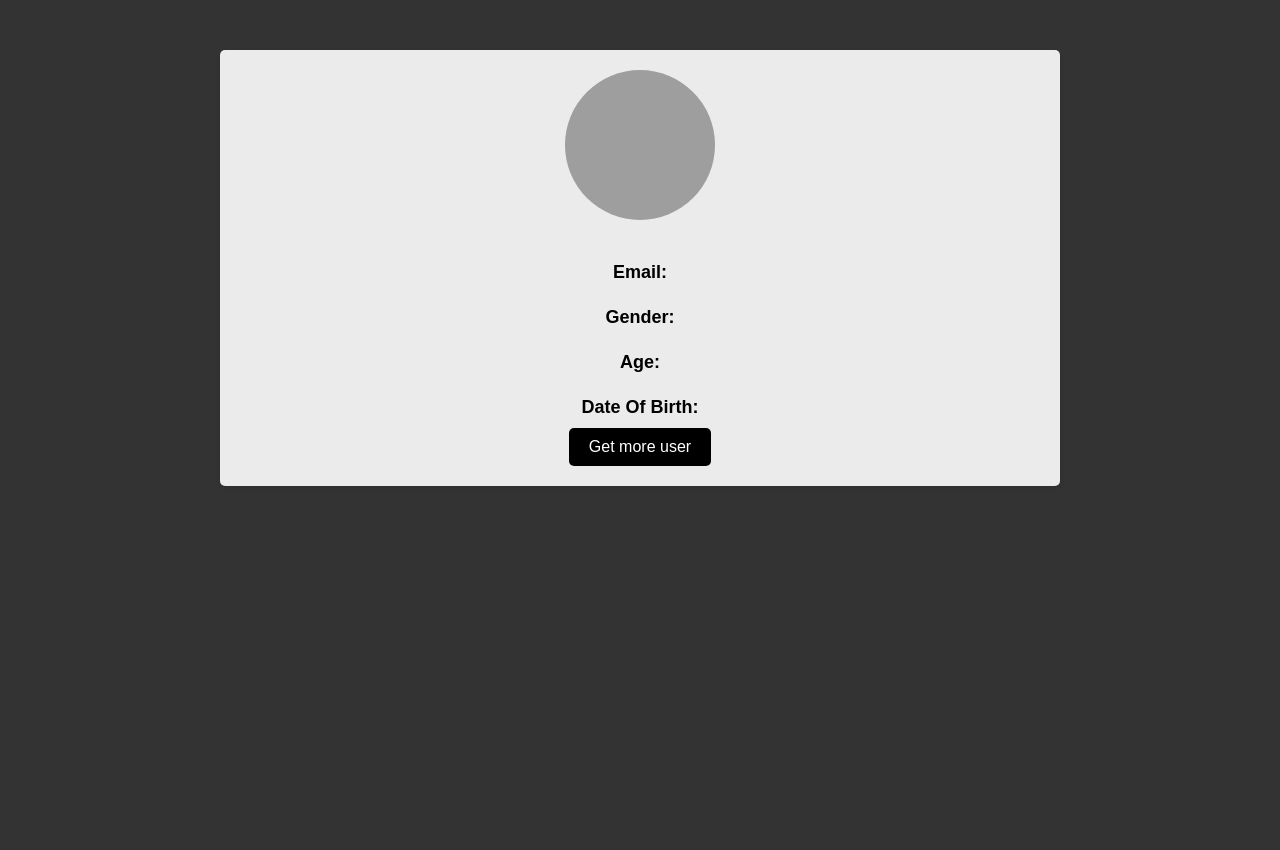
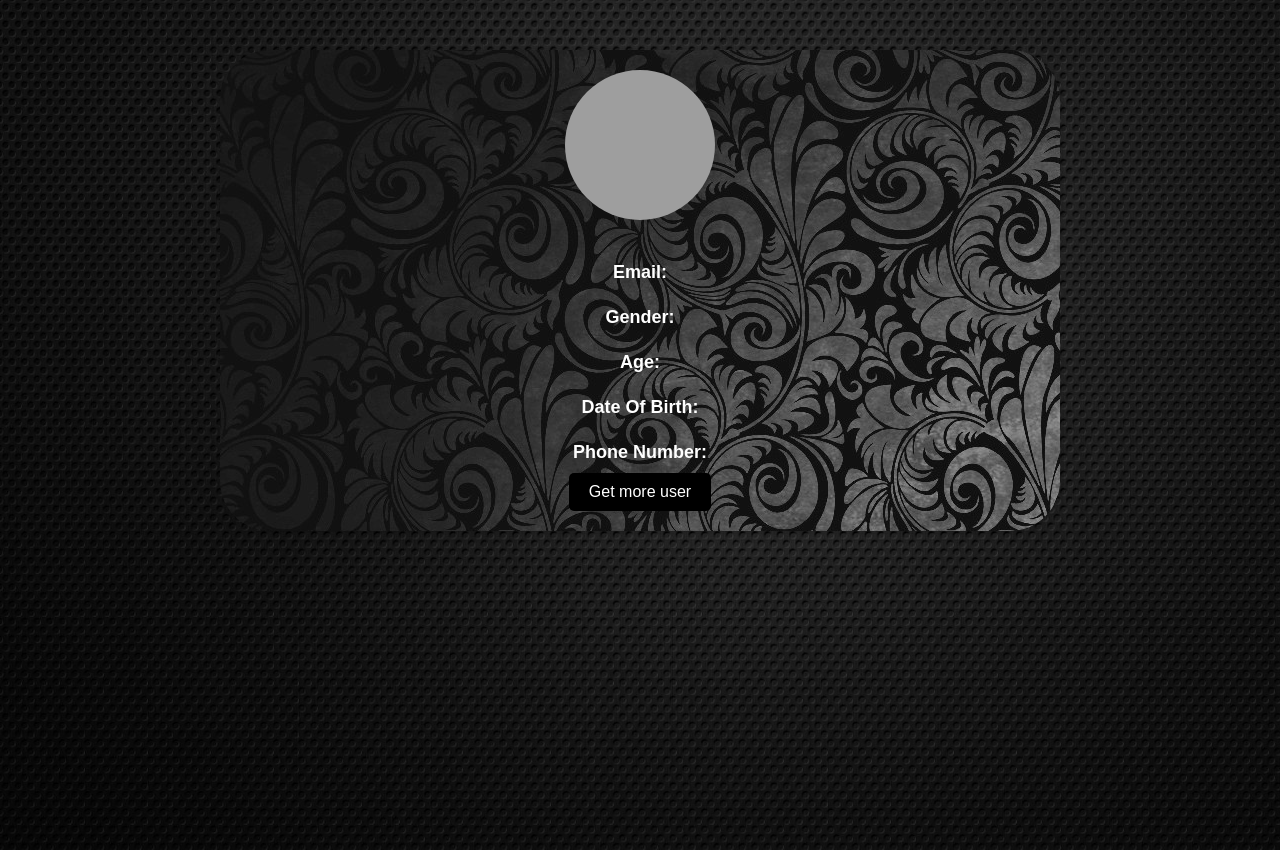
Before and after one commit to RedHaider/Vue_Js_Crash_Course, a plain HTML site: page index.html in a window 1280 px wide. Before the commit the page ends 800 px from the top, so only its background shows below. Drawn offline with nearby package versions, Linux system fonts and the light colour scheme; grey boxes are pictures that could not be loaded.

Commit message:
another design

```diff
--- a/app.js
+++ b/app.js
@@ -9,6 +9,7 @@ const app = Vue.createApp({
             picture: "https://randomuser.me/api/portraits/men/10.jpg",
             age: "",
             dob:"",
+            cell:"",
 
         }
     },
@@ -26,6 +27,7 @@ const app = Vue.createApp({
         this.picture = results[0].picture.large
         this.age = results[0].dob.age
         this.dob = new Date(results[0].dob.date).toLocaleDateString('en-GB');
+        this.cell= results[0].cell
 
 
     },
--- a/index.html
+++ b/index.html
@@ -14,6 +14,7 @@
         <h4>Gender:{{ gender }}</h4>
         <h4>Age: {{ age }}</h4>
         <h4>Date Of Birth: {{ dob }}</h4>
+        <h4>Phone Number: {{ cell }}</h4>
         <button v-on:click="getUser()">Get more user</button>
     </div>
 
--- a/style.css
+++ b/style.css
@@ -1,8 +1,13 @@
 body {
     font-family: Arial, sans-serif;
+    background-image: url("mainbg.jpg");
     background-color: #333;
     margin: 0;
     padding: 0;
+    background-repeat: no-repeat;
+    background-size: cover;
+    height: 100vh;
+    color: white; /* Set text color to white */
 }
 
 #app {
@@ -10,9 +15,9 @@ body {
     margin: 0 auto;
     padding: 20px;
     text-align: center;
-    background-color: rgba(255, 255, 255, 0.9);
+    background-image: url("2ndbg.jpg");
     box-shadow: 0 2px 4px rgba(0, 0, 0, 0.1);
-    border-radius: 5px;
+    border-radius: 50px;
     margin-top: 50px;
 }
 
```
Also changed, not shown: 2ndbg.jpg (added), mainbg.jpg (added).
